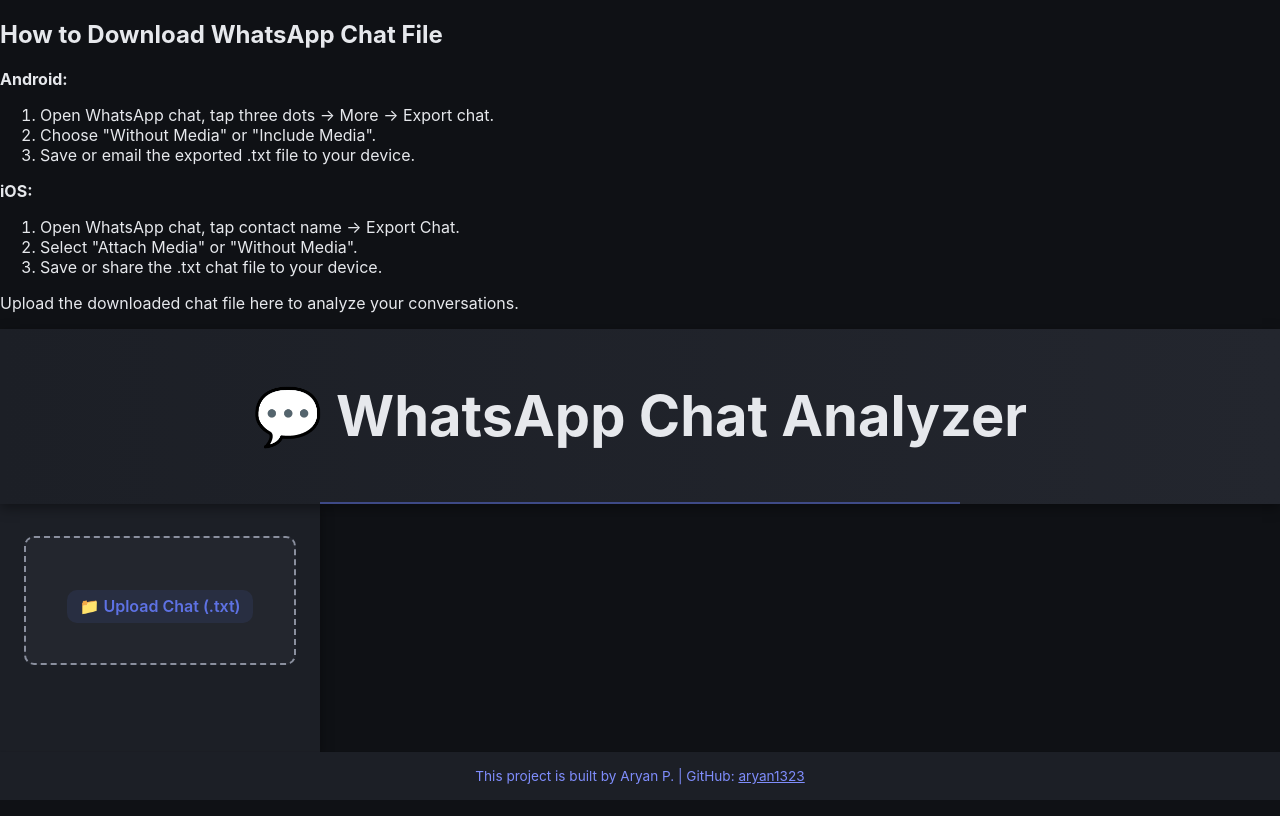
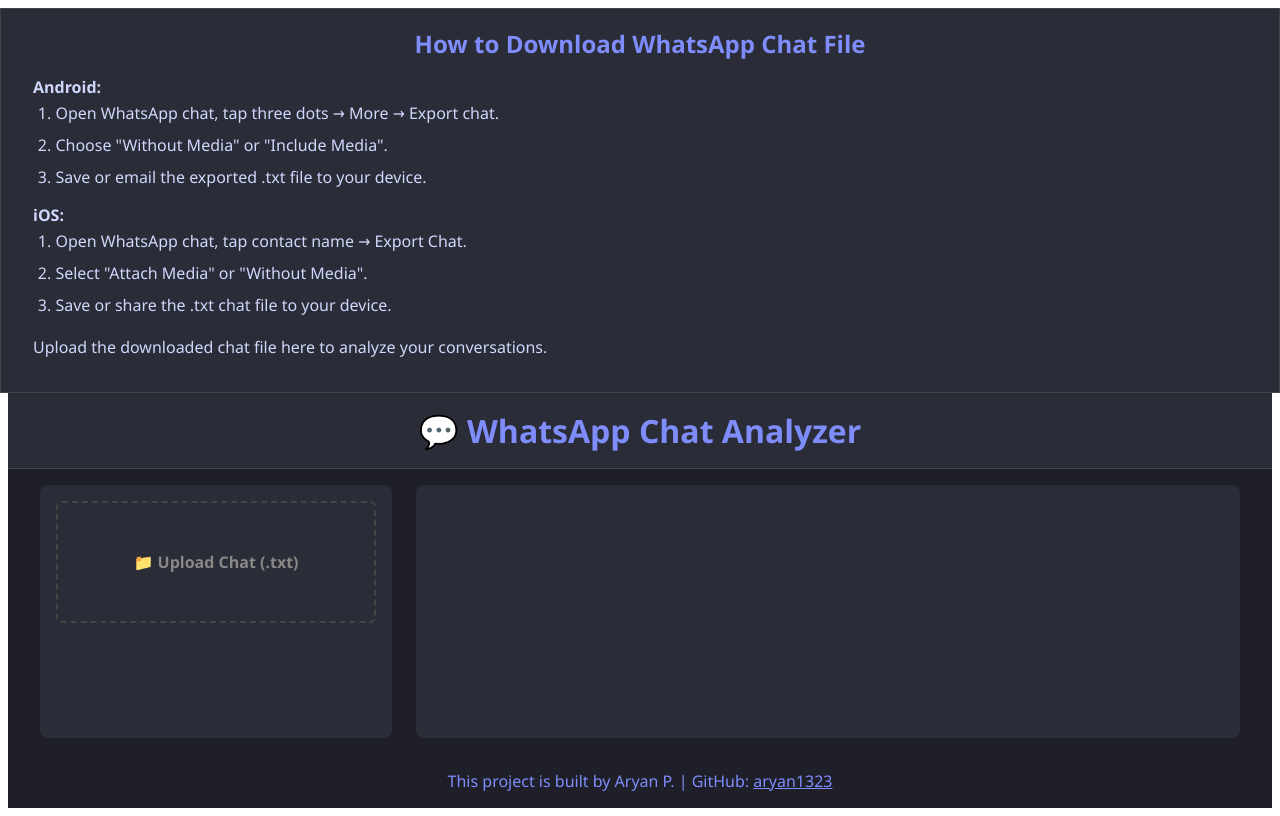
Before and after one commit to aryan1323/whatsapp_analyzer, a React (Vite) app in the folder front_end/whatsapp/: page / in a window 1280 px wide. Built offline with nearby package versions, Linux system fonts and the light colour scheme.

Commit message:
Update UploadChat.css

```diff
--- a/front_end/whatsapp/src/UploadChat.css
+++ b/front_end/whatsapp/src/UploadChat.css
@@ -1,64 +1,406 @@
-:root {
-  --bg: #0f1115; --panel-bg: #1c1f26; --card-bg: #23262e;
-  --accent: #5e72e4; --accent-light: #7f8dfc; --text: #e6e8ec;
-  --muted: #8a8f9e; --error: #ff6b6b; --shadow-sm: rgba(0,0,0,0.3) 0 1px 3px;
-  --shadow-md: rgba(0,0,0,0.4) 0 4px 12px; --radius:10px; --transition:0.3s;
+/* UploadChat.css */
+
+/* Overall dark theme background and font */
+.chat-analyzer-dark {
+  background-color: #1e1f29;
+  color: #e6e8ec;
+  min-height: 100vh;
+  font-family: 'Segoe UI', Tahoma, Geneva, Verdana, sans-serif;
+  display: flex;
+  flex-direction: column;
 }
-* { box-sizing: border-box; }
-html, body, #root { margin:0; height:100%; background:var(--bg); color:var(--text); overflow:hidden; font-family:'Inter',sans-serif; }
-.chat-analyzer-dark { display:flex; flex-direction:column; height:100%; }
-.header-dark { padding:1rem 2rem; background:linear-gradient(90deg,#1c1f26,#23262e); box-shadow:var(--shadow-md); text-align:center; font-size:1.75rem; position:relative;}
-.header-dark::after { content:''; position:absolute; bottom:0; left:25%; width:50%; height:2px; background:var(--accent); opacity:0.5;}
-.main-container { flex:1; display:flex; overflow:hidden;}
-.panel-left { width:320px; background:var(--panel-bg); padding:2rem 1.5rem; box-shadow:var(--shadow-md); display:flex; flex-direction:column; gap:1.5rem; overflow-y:auto;}
-.panel-right{ flex:1; padding:2rem; overflow-y:auto;}
-.upload-area{ border:2px dashed var(--muted); background:var(--card-bg); border-radius:var(--radius); padding:2.5rem 1rem; text-align:center; transition:var(--transition); cursor:pointer;}
-.upload-area:hover{border-color:var(--accent);box-shadow:var(--shadow-md);}
-.upload-area.dragging{border-color:var(--accent-light);box-shadow:0 0 0 4px rgba(94,114,228,0.2);}
-.upload-label{margin-top:0.75rem;display:inline-block;color:var(--accent);font-weight:600;padding:0.4rem 0.8rem;background:rgba(94,114,228,0.1);border-radius:var(--radius);}
-.file-input{display:none;}
-.selectors{display:flex;flex-direction:column;gap:1rem;}
-.selectors label{color:var(--muted);transition:var(--transition);user-select:none;}
-.selectors label:hover{color:var(--text);}
-.selectors select{margin-top:0.4rem;padding:0.5rem; background:var(--card-bg);border:1px solid #2e303a;border-radius:var(--radius);color:var(--text);box-shadow:var(--shadow-sm) inset;transition:var(--transition);}
-.selectors select:focus{outline:none;border-color:var(--accent);box-shadow:0 0 0 3px rgba(94,114,228,0.3);}
-.chart-checkboxes{display:flex;flex-direction:column;gap:8px;max-height:180px;overflow-y:auto;padding:0.5rem;background:var(--card-bg);border:1px solid #2e303a;border-radius:var(--radius);box-shadow:var(--shadow-sm);font-size:0.9rem;}
-.chart-checkboxes legend{font-weight:600;color:var(--accent);}
-.chart-checkboxes label{display:flex;align-items:center;gap:6px;cursor:pointer;color:var(--text);}
-.chart-checkboxes input[type="checkbox"]{width:16px;height:16px;}
-.date-range{display:flex;flex-direction:column;gap:0.5rem;}
-.date-range label{font-size:0.9rem;color:var(--muted);}
-.date-range input{margin-left:0.5rem;padding:0.4rem;border-radius:4px;border:none;background:var(--card-bg);color:var(--text);}
-.date-range button{margin-top:0.5rem;padding:0.5rem;background:var(--accent);color:#fff;border:none;border-radius:var(--radius);cursor:pointer;box-shadow:var(--shadow-sm);transition:var(--transition);}
-.date-range button:hover{background:var(--accent-light);}
-.btn-reset{padding:0.6rem;background:var(--accent);color:#fff;border:none;border-radius:var(--radius);cursor:pointer;box-shadow:var(--shadow-sm);transition:var(--transition);}
-.btn-reset:hover{background:var(--accent-light);transform:translateY(-2px);}
-.error-dark{color:var(--error);text-align:center;}
-.stats-dark{background:var(--panel-bg);padding:1.5rem;border-radius:var(--radius);box-shadow:var(--shadow-sm);margin-bottom:2rem;position:relative;}
-.stats-dark::before{content:'Stats for ' attr(data-user);position:absolute;top:-1.2rem;left:1rem;background:var(--panel-bg);padding:0 0.5rem;color:var(--accent);font-weight:500;}
-.stats-grid{display:grid;grid-template-columns:1fr 1fr;gap:1rem;margin-top:1rem;}
-.stats-grid>div{background:var(--card-bg);padding:1rem;text-align:center;border-radius:var(--radius);box-shadow:var(--shadow-sm);position:relative;overflow:hidden;transition:var(--transition);}
-.stats-grid>div:hover{transform:translateY(-4px);box-shadow:var(--shadow-md);}
-.stats-grid>div::after{content:'';position:absolute;top:0;left:0;right:0;height:30%;background:linear-gradient(rgba(255,255,255,0.1),transparent);transform:skewY(-8deg);}
-.stats-grid strong{color:var(--accent-light);display:block;margin-bottom:0.5rem;}
-.charts-dark{display:grid;grid-template-columns:repeat(2,1fr);gap:1.5rem;}
-.chart-card-dark{background:var(--card-bg);border-radius:var(--radius);box-shadow:var(--shadow-sm);overflow:hidden;transition:var(--transition);}
-.chart-card-dark:hover{transform:translateY(-6px);box-shadow:var(--shadow-md);}
-.chart-card-dark h4{background:var(--panel-bg);margin:0;padding:0.75rem 1rem;color:var(--accent);border-bottom:1px solid #2e303a;}
-.chart-card-dark img{width:100%;cursor:pointer;transition:var(--transition);}
-.chart-card-dark img:hover{transform:scale(1.02);}
-.zoom-overlay{position:fixed;inset:0;background:rgba(0,0,0,0.85);display:flex;align-items:center;justify-content:center;z-index:100;animation:fadeIn 0.3s;}
-.zoomed-chart{max-width:90%;max-height:90%;border-radius:var(--radius);box-shadow:var(--shadow-lg);animation:popIn 0.3s;}
-.loading-overlay{position:fixed;inset:0;background:rgba(15,17,21,0.85);backdrop-filter:blur(5px);display:flex;align-items:center;justify-content:center;flex-direction:column;color:var(--accent);z-index:120;}
-.loading-dots{font-size:3rem;letter-spacing:0.4rem;display:flex;justify-content:center;margin-bottom:0.6rem;}
-.loading-dots span{opacity:0.2;animation:blink 1.5s infinite;}
-.loading-dots span:nth-child(2){animation-delay:0.3s;}
-.loading-dots span:nth-child(3){animation-delay:0.6s;}
-@keyframes blink{0%,80%,100%{opacity:0.2;}40%{opacity:1;}}
-.loading-message{color:var(--accent-light);}
-.summary-dark{background:var(--panel-bg);padding:1rem;border-radius:var(--radius);box-shadow:var(--shadow-sm);margin-bottom:2rem;color:var(--text);}
-.summary-dark h3{color:var(--accent-light);margin-bottom:0.5rem;}
-.summary-dark p{margin:0.3rem 0;}
-.footer-dark{padding:0.75rem;background:var(--panel-bg);text-align:center;font-size:0.85rem;box-shadow:var(--shadow-sm);}
-@keyframes fadeIn{from{opacity:0;}to{opacity:1;}}
-@keyframes popIn{from{transform:scale(0.8);opacity:0;}to{transform:scale(1);opacity:1;}}
+
+/* Header styling */
+.header-dark {
+  background-color: #2a2c37;
+  padding: 1rem 2rem;
+  text-align: center;
+  border-bottom: 1px solid #444;
+}
+
+.header-dark h1 {
+  margin: 0;
+  font-weight: 700;
+  color: #7f8dfc;
+}
+
+/* Main container layout */
+.main-container {
+  display: flex;
+  flex: 1;
+  padding: 1rem 2rem;
+  gap: 1.5rem;
+  overflow-y: auto;
+}
+
+/* Left panel styles */
+.panel-left {
+  flex: 0 0 320px;
+  background-color: #2a2c37;
+  border-radius: 8px;
+  padding: 1rem;
+  display: flex;
+  flex-direction: column;
+  gap: 1rem;
+  max-height: 80vh;
+  overflow-y: auto;
+}
+
+/* Right panel styles */
+.panel-right {
+  flex: 1;
+  background-color: #2a2c37;
+  border-radius: 8px;
+  padding: 1rem;
+  overflow-y: auto;
+}
+
+/* Upload area border and drag effect */
+.upload-area {
+  border: 2px dashed #444;
+  border-radius: 6px;
+  padding: 3rem 1rem;
+  text-align: center;
+  color: #888;
+  cursor: pointer;
+  user-select: none;
+  transition: border-color 0.3s;
+}
+
+.upload-area.dragging {
+  border-color: #7f8dfc;
+  color: #7f8dfc;
+}
+
+/* Hide default file input */
+.file-input {
+  display: none;
+}
+
+.upload-label {
+  cursor: pointer;
+  font-weight: 600;
+  font-size: 1rem;
+  color: inherit;
+}
+
+/* Selectors section */
+.selectors label {
+  display: block;
+  margin-bottom: 1rem;
+  font-weight: 600;
+  color: #c6c8d1;
+}
+
+.selectors select {
+  margin-left: 0.5rem;
+  padding: 0.25rem 0.5rem;
+  border-radius: 4px;
+  border: 1px solid #444;
+  background-color: #1e1f29;
+  color: #e6e8ec;
+}
+
+/* Chart checkboxes */
+.chart-checkboxes {
+  border: 1px solid #444;
+  padding: 0.75rem 1rem;
+  border-radius: 6px;
+  max-height: 150px;
+  overflow-y: auto;
+  color: #c6c8d1;
+}
+
+.chart-checkboxes legend {
+  font-weight: 700;
+  color: #7f8dfc;
+  margin-bottom: 0.5rem;
+  font-size: 0.95rem;
+}
+
+.chart-checkboxes label {
+  display: flex;
+  align-items: center;
+  gap: 0.5rem;
+  font-weight: 500;
+  cursor: pointer;
+}
+
+/* Date range inputs layout */
+.date-range {
+  display: flex;
+  justify-content: space-between;
+  gap: 1rem;
+  margin-top: 1rem;
+}
+
+.date-range label {
+  font-weight: 600;
+  color: #c6c8d1;
+}
+
+.date-range input[type="date"] {
+  background-color: #1e1f29;
+  border: 1px solid #444;
+  border-radius: 6px;
+  padding: 0.3rem 0.6rem;
+  color: #e6e8ec;
+  font-weight: 500;
+}
+
+/* Buttons */
+button {
+  background-color: #7f8dfc;
+  border: none;
+  border-radius: 6px;
+  padding: 0.6rem 1rem;
+  color: #fff;
+  font-weight: 600;
+  cursor: pointer;
+  transition: background-color 0.2s;
+}
+
+button:disabled {
+  background-color: #555a99;
+  cursor: not-allowed;
+}
+
+.btn-reset {
+  background-color: #44477a;
+  width: 100%;
+}
+
+.btn-reset:hover:not(:disabled) {
+  background-color: #5a61b2;
+}
+
+button:hover:not(:disabled) {
+  background-color: #636ee9;
+}
+
+/* Textarea for recommendation */
+textarea {
+  font-family: 'Segoe UI', Tahoma, Geneva, Verdana, sans-serif;
+  font-size: 1rem;
+  resize: vertical;
+  border-radius: 6px;
+  border: 1px solid #444;
+  background-color: #2a2c37;
+  color: #e6e8ec;
+  padding: 0.5rem;
+  margin-top: 1rem;
+}
+
+/* Status message for recommendation send */
+.rec-status {
+  margin-top: 0.5rem;
+  color: #7f8dfc;
+}
+
+/* Error message */
+.error-dark {
+  background-color: #ff4d4d;
+  color: #fff;
+  border-radius: 6px;
+  padding: 0.75rem 1rem;
+  margin-top: 1rem;
+  font-weight: 600;
+  text-align: center;
+}
+
+/* Loading overlay */
+.loading-overlay {
+  position: fixed;
+  top: 0;
+  left: 0;
+  width: 100%;
+  height: 100%;
+  background-color: rgba(30, 31, 41, 0.85);
+  display: flex;
+  justify-content: center;
+  align-items: center;
+  z-index: 1000;
+}
+
+.loading-content {
+  color: #7f8dfc;
+  font-size: 1.25rem;
+  text-align: center;
+}
+
+.loading-dots span {
+  animation-name: blink;
+  animation-duration: 1.2s;
+  animation-iteration-count: infinite;
+  animation-fill-mode: both;
+  font-weight: 900;
+  font-size: 2rem;
+  color: #7f8dfc;
+}
+
+.loading-dots span:nth-child(1) { animation-delay: 0s; }
+.loading-dots span:nth-child(2) { animation-delay: 0.2s; }
+.loading-dots span:nth-child(3) { animation-delay: 0.4s; }
+
+@keyframes blink {
+  0%, 80%, 100% {opacity:0;}
+  40% {opacity:1;}
+}
+
+/* Zoom overlay for enlarged charts */
+.zoom-overlay {
+  position: fixed;
+  top: 0;
+  left: 0;
+  width: 100%;
+  height: 100%;
+  background-color: rgba(30, 31, 41, 0.95);
+  display: flex;
+  justify-content: center;
+  align-items: center;
+  cursor: zoom-out;
+  z-index: 1100;
+}
+
+.zoomed-chart {
+  max-width: 90%;
+  max-height: 90%;
+  border-radius: 8px;
+  box-shadow: 0 0 20px #7f8dfc;
+}
+
+/* Stats panel */
+.stats-dark {
+  padding: 1rem;
+  background-color: #1e1f29;
+  border-radius: 6px;
+  border: 1px solid #444;
+  font-weight: 600;
+  margin-bottom: 1rem;
+}
+
+.stats-grid {
+  display: grid;
+  grid-template-columns: repeat(4, 1fr);
+  gap: 1rem;
+  text-align: center;
+}
+
+.stats-grid div strong {
+  display: block;
+  font-size: 0.9rem;
+  margin-bottom: 0.3rem;
+}
+
+/* Summary panel */
+.summary-dark {
+  background-color: #1c1d28;
+  color: #e6e8ec;
+  border-radius: 6px;
+  border: 1px solid #444;
+  padding: 1rem;
+  max-width: 480px;
+}
+
+.summary-dark h3 {
+  margin-top: 0;
+  color: #7f8dfc;
+}
+
+.summary-dark p {
+  margin: 0.3rem 0;
+  font-weight: 500;
+}
+
+/* Chart gallery */
+.charts-dark {
+  display: grid;
+  grid-template-columns: repeat(auto-fill, minmax(280px, 1fr));
+  gap: 1rem;
+}
+
+.chart-card-dark {
+  background-color: #2a2c37;
+  border-radius: 6px;
+  padding: 0.75rem;
+  box-shadow: 0 0 10px rgba(127, 141, 252, 0.3);
+  display: flex;
+  flex-direction: column;
+  align-items: center;
+}
+
+.chart-card-dark h4 {
+  margin: 0 0 0.5rem 0;
+  font-weight: 700;
+  color: #7f8dfc;
+}
+
+.chart-card-dark img {
+  max-width: 100%;
+  border-radius: 4px;
+  user-select: none;
+}
+
+/* Instructions box above upload area */
+.instructions-box {
+  position: relative;
+  left: 50%;
+  right: 50%;
+  margin-left: -50vw;
+  margin-right: -50vw;
+  width: 100vw;
+
+  background-color: #2a2c37;
+  border: 1px solid #444;
+  border-radius: 0;          /* remove rounded corners for full span */
+  padding: 1rem 2rem;
+
+  font-family: 'Segoe UI', Tahoma, Geneva, Verdana, sans-serif;
+  color: #cfd8fc;
+  line-height: 1.6;
+  text-align: justify;       /* spread text across width */
+  box-sizing: border-box;
+  user-select: text;
+}
+
+.instructions-box h2 {
+  color: #7f8dfc;
+  margin-top: 0;
+  margin-bottom: 0.75rem;
+  font-weight: 600;
+  font-size: 1.5rem;
+  text-align: center;
+}
+
+.instructions-box ol {
+  padding-left: 1.6rem;
+  margin: 0 0 1rem 0;
+}
+
+.instructions-box li {
+  margin-bottom: 0.5rem;
+}
+
+@media (max-width: 600px) {
+  .instructions-box {
+    padding: 1rem;
+    font-size: 0.95rem;
+  }
+}
+
+.instructions-box ol {
+  padding-left: 1.4rem;
+  margin-top: 0;
+  margin-bottom: 0.8rem;
+}
+
+.instructions-box li {
+  margin-bottom: 0.4rem;
+}
+
+@media (max-width: 600px) {
+  .instructions-box {
+    max-width: 100%;
+    font-size: 0.9rem;
+  }
+}
```
